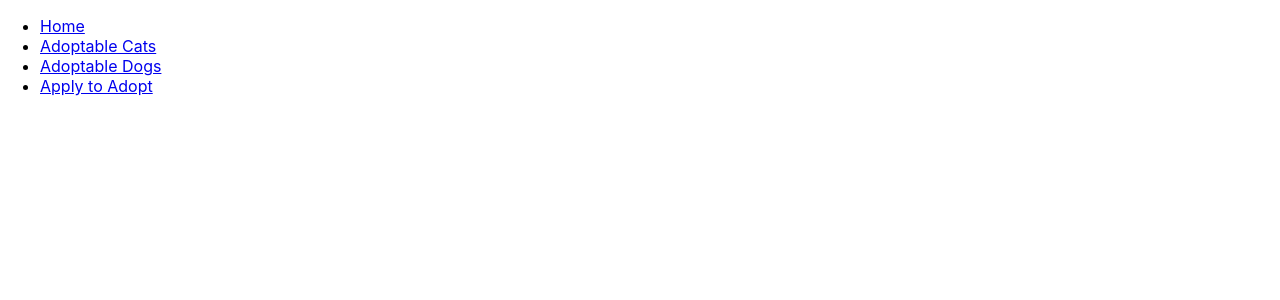
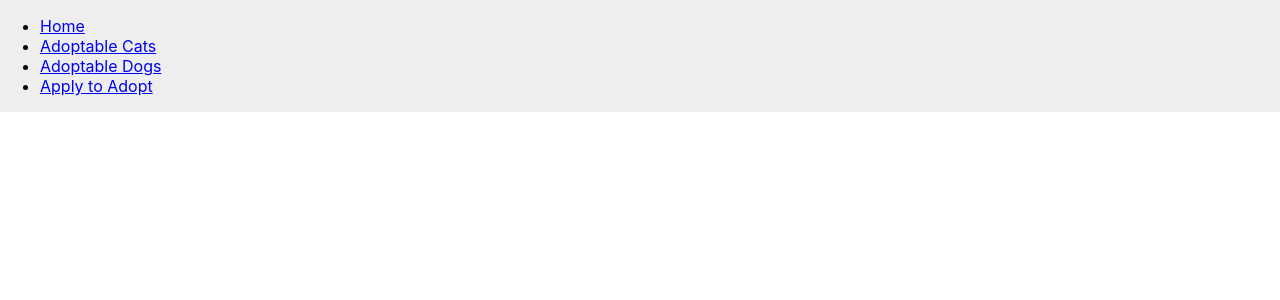
Before and after one commit to Wendyv510/harris-county-spca-frontend, a React (Create React App) app: page / in a window 1280 px wide. Shown: the top 300 px of the page. Built offline with nearby package versions, Linux system fonts and the light colour scheme.

Commit message:
reformat form

```diff
--- a/src/components/ApplicantForm.js
+++ b/src/components/ApplicantForm.js
@@ -7,24 +7,24 @@ class ApplicantForm extends Component {
             <div className="ApplicantForm">
                 <form>
                     <div>
+                        <label htmlFor="name">Name</label>
                         <input type="text" name="name" placeholder="Name"/>
-                        <label htmlFor="name">Name</label>
                     </div>
                     <div>
+                        <label htmlFor="pet_name">Pet's Name</label>
                         <input type="text" name="pet_name" placeholder="Pet's Name"/>
-                        <label htmlFor="pet_name">Pet's Name</label>
                     </div>
                     <div>
+                        <label htmlFor="email_address">Email</label>
                         <input type="text" name="email_address" placeholder="Email"/>
-                        <label htmlFor="email_address">Email</label>
                     </div>
                     <div>
+                        <label htmlFor="phone_number">Phone Number</label>
                         <input type="text" name="phone_number" placeholder="(555)555-5555"/>
-                        <label htmlFor="phone_number">Phone Number</label>
                     </div>
                     <div>
+                        <label htmlFor="address">Address</label>
                         <input type="text" name="address" placeholder="Address"/>
-                        <label htmlFor="address">Address</label>
                     </div>
                     <div>
                         <input type="submit" value="Apply"/>
--- a/src/index.css
+++ b/src/index.css
@@ -12,7 +12,7 @@ code {
     monospace;
 }
 
-#navbar {
+.navbar {
   list-style-type: none;
   margin: 0;
   padding: 0;
```
